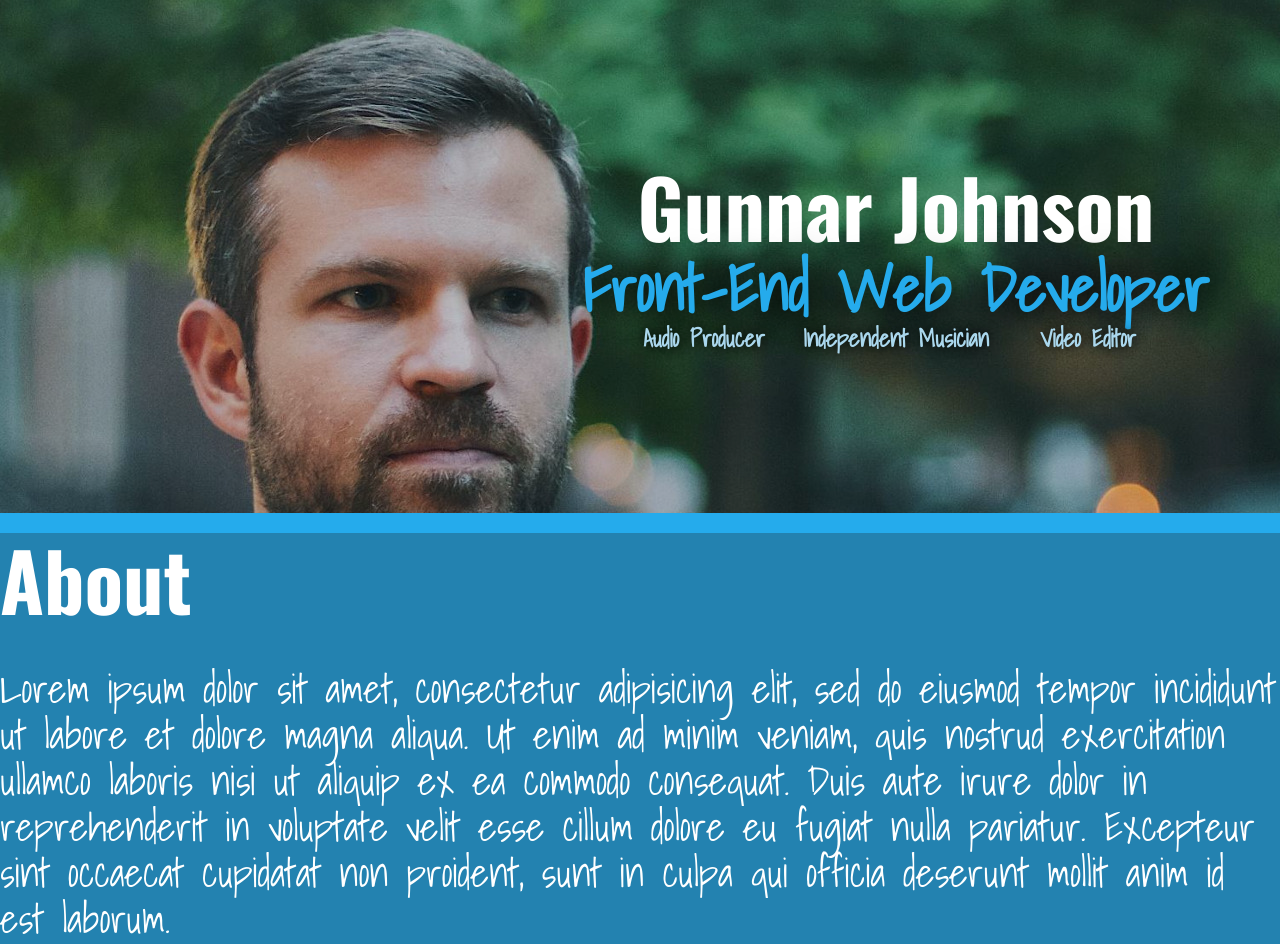
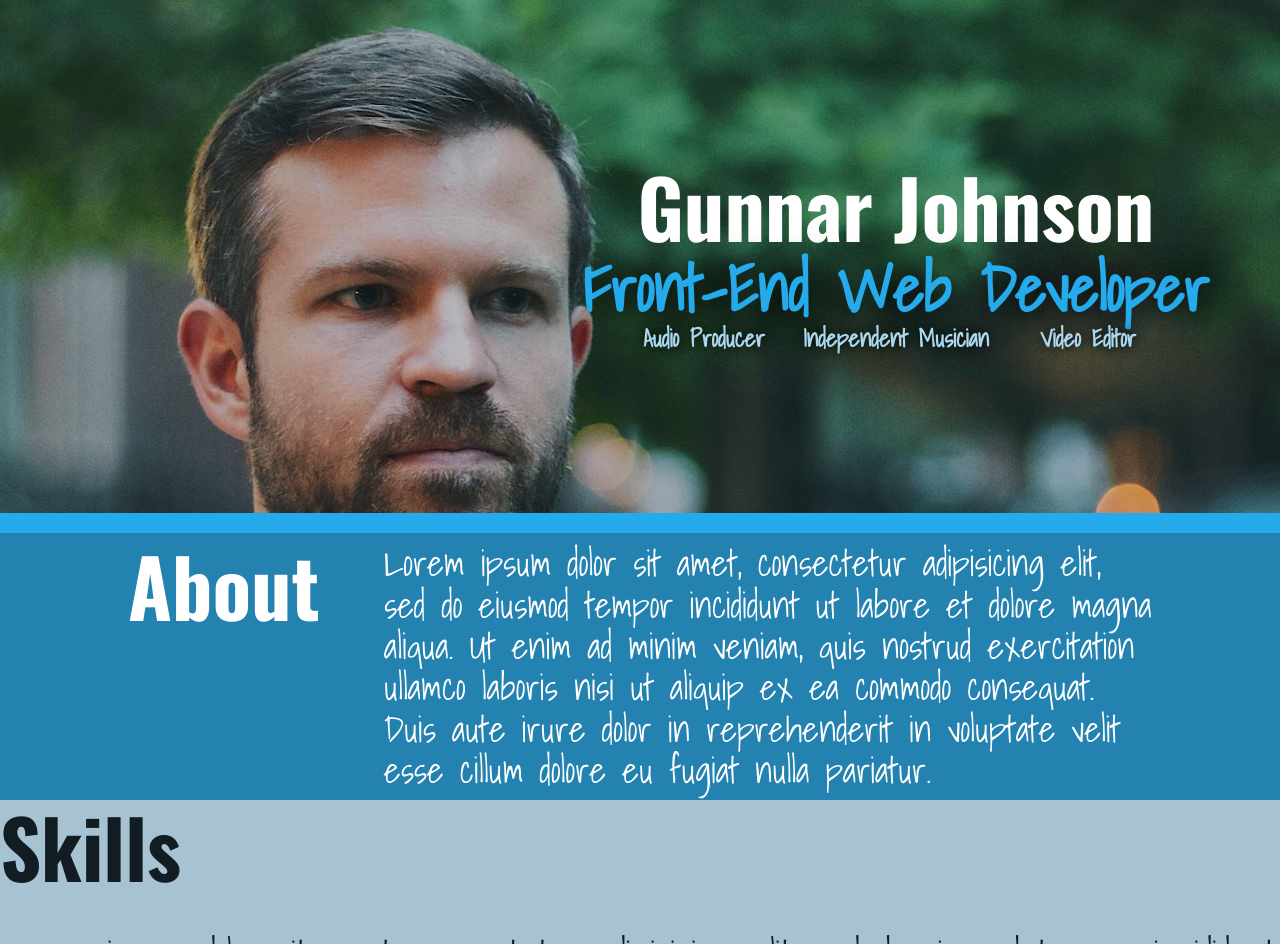
Before and after one commit to gunnarjohnson/gunnarjohnson.github.io, a website: page app/index.html in a window 1280 px wide. Shown: the top 944 px of the page. Drawn offline with nearby package versions, Linux system fonts and the light colour scheme.

Commit message:
Finished styling about section.

```diff
--- a/app/assets/styles/modules/_about.css
+++ b/app/assets/styles/modules/_about.css
@@ -1,19 +1,40 @@
 .about {
-
   width: 100%;
-  height: 31.25em;
+  height: 100%;
   background-color: $blueMedium;
   color: #FFFFFF;
 
+  @mixin atSmall {
+    height: 33.4%;
+  }
+
   &__title {
     font-family: Oswald, sans-serif;
-    font-size: 5em;
+    font-size: 3em;
     font-weight: 700;
+    text-align: center;
+
+    @mixin atMedium {
+      font-size: 3em;
+    }
+
+    @mixin atLarge {
+      font-size: 5em;
+    }
   }
 
   &__content {
+    margin: 0.5% 0 0 0;
     font-family: Shadows Into Light, sans-serif;
-    font-size: 2.5em;
+    font-size: 1.5em;
     font-weight: 400;
+
+    @mixin atMedium {
+      font-size: 1.75em;
+    }
+
+    @mixin atLarge {
+      font-size: 2.25em;
+    }
   }
 }
--- a/app/assets/styles/modules/_wrapper.css
+++ b/app/assets/styles/modules/_wrapper.css
@@ -10,9 +10,8 @@
     display: grid;
     grid-template-columns: [col-0] 20% [col-1] 20% [col-2] 20% [col-3] 20% [col-4] 20% [col-5];
     grid-template-rows: [row-0] 20% [row-1] 20% [row-2] 20% [row-3] 20% [row-4] 20% [row-5];
-  }
 
-  &--hero__image {
+    &__image {
       grid-column: col-0 / col-5;
       grid-row: row-0 / row-3;
       justify-self: center;
@@ -27,7 +26,7 @@
       }
     }
 
-  &--hero__info {
+    &__info {
       grid-column: col-0 / col-5;
       grid-row: row-3 / row-5;
       justify-self: center;
@@ -48,10 +47,9 @@
         grid-column: col-2 / col-5;
         grid-row: row-0 / row-5;
       }
-
     }
 
-  &--hero__tagline {
+    &__tagline {
       display: flex;
       flex-direction: column;
       justify-content: center;
@@ -61,8 +59,36 @@
         align-items: center;
       }
     }
+  }
 
   &--about {
+    display: grid;
+    grid-template-columns: [about-col-0] 10% [about-col-10] 10% [about-col-20] 10% [about-col-30] 60% [about-col-90] 10% [about-col-100];
+    grid-template-rows: [about-row-0] 2.5% [about-row-2_5] 20% [about-row-22_5] 2.5% [about-row-25] 72.5% [about-row-97_5] 2.5% [about-row-100];
+    width: 100%;
+    height: 100%;
+
+    &__title {
+      grid-column: about-col-10 / about-col-90;
+      grid-row: about-row-2_5 / about-row-22_5;
+      align-self: center;
+
+      @mixin atMedium {
+        grid-column: about-col-10 / about-col-20;
+        grid-row: about-row-2_5 / about-row-97_5;
+        align-self: start;
+      }
+    }
+
+    &__content {
+      grid-column: about-col-10 / about-col-90;
+      grid-row: about-row-25 / about-row-97_5;
+
+      @mixin atMedium {
+        grid-column: about-col-30 / about-col-90;
+        grid-row: about-row-2_5 / about-row-97_5;
+      }
+    }
 
   }
 
--- a/app/index.html
+++ b/app/index.html
@@ -41,10 +41,12 @@
   </section>
 
   <section class="about">
-    <div class="wrapper wrapper--about">
-      <div class="about__title">About</div>
-      <div class="about__content">
-          <p>Lorem ipsum dolor sit amet, consectetur adipisicing elit, sed do eiusmod tempor incididunt ut labore et dolore magna aliqua. Ut enim ad minim veniam, quis nostrud exercitation ullamco laboris nisi ut aliquip ex ea commodo consequat. Duis aute irure dolor in reprehenderit in voluptate velit esse cillum dolore eu fugiat nulla pariatur. Excepteur sint occaecat cupidatat non proident, sunt in culpa qui officia deserunt mollit anim id est laborum.</p>
+    <div class="wrapper--about">
+      <div class="wrapper--about__title">
+        <div class="about__title">About</div>
+      </div>
+      <div class="wrapper--about__content">
+          <p class="about__content">Lorem ipsum dolor sit amet, consectetur adipisicing elit, sed do eiusmod tempor incididunt ut labore et dolore magna aliqua. Ut enim ad minim veniam, quis nostrud exercitation ullamco laboris nisi ut aliquip ex ea commodo consequat. Duis aute irure dolor in reprehenderit in voluptate velit esse cillum dolore eu fugiat nulla pariatur.</p>
       </div>
     </div>
   </section>
--- a/app/temp/styles/styles.css
+++ b/app/temp/styles/styles.css
@@ -461,23 +461,59 @@ body {
 }
 
 .about {
-
   width: 100%;
-  height: 31.25em;
+  height: 100%;
   background-color: #2382B0;
   color: #FFFFFF;
 }
 
+@media (min-width: 530px) {
+
+.about {
+    height: 33.4%
+}
+  }
+
 .about__title {
     font-family: Oswald, sans-serif;
-    font-size: 5em;
+    font-size: 3em;
     font-weight: 700;
+    text-align: center;
+  }
+
+@media (min-width: 800px) {
+
+.about__title {
+      font-size: 3em
+  }
+  }
+
+@media (min-width: 1280px) {
+
+.about__title {
+      font-size: 5em
+  }
   }
 
 .about__content {
+    margin: 0.5% 0 0 0;
     font-family: Shadows Into Light, sans-serif;
-    font-size: 2.5em;
+    font-size: 1.5em;
     font-weight: 400;
+  }
+
+@media (min-width: 800px) {
+
+.about__content {
+      font-size: 1.75em
+  }
+  }
+
+@media (min-width: 1280px) {
+
+.about__content {
+      font-size: 2.25em
+  }
   }
 
 .contact {
@@ -778,14 +814,12 @@ body {
       border-bottom: 0.625em solid #25ABEC;
       -webkit-box-sizing: border-box;
               box-sizing: border-box;
-
     }
 
 @media (min-width: 530px) {
 
 .wrapper--hero__info {
         border-bottom: none
-
     }
   }
 
@@ -794,7 +828,6 @@ body {
 .wrapper--hero__info {
         grid-column: col-2 / col-5;
         grid-row: row-0 / row-5
-
     }
   }
 
@@ -825,7 +858,42 @@ body {
   }
 
 .wrapper--about {
+    display: grid;
+    grid-template-columns: [about-col-0] 10% [about-col-10] 10% [about-col-20] 10% [about-col-30] 60% [about-col-90] 10% [about-col-100];
+    grid-template-rows: [about-row-0] 2.5% [about-row-2_5] 20% [about-row-22_5] 2.5% [about-row-25] 72.5% [about-row-97_5] 2.5% [about-row-100];
+    width: 100%;
+    height: 100%;
 
+  }
+
+.wrapper--about__title {
+      grid-column: about-col-10 / about-col-90;
+      grid-row: about-row-2_5 / about-row-22_5;
+      -ms-flex-item-align: center;
+          align-self: center;
+    }
+
+@media (min-width: 800px) {
+
+.wrapper--about__title {
+        grid-column: about-col-10 / about-col-20;
+        grid-row: about-row-2_5 / about-row-97_5;
+        -ms-flex-item-align: start;
+            align-self: start
+    }
+  }
+
+.wrapper--about__content {
+      grid-column: about-col-10 / about-col-90;
+      grid-row: about-row-25 / about-row-97_5;
+    }
+
+@media (min-width: 800px) {
+
+.wrapper--about__content {
+        grid-column: about-col-30 / about-col-90;
+        grid-row: about-row-2_5 / about-row-97_5
+    }
   }
 
 .wrapper--skills {
```
Lines whose indentation alone changed are shown as unchanged.
